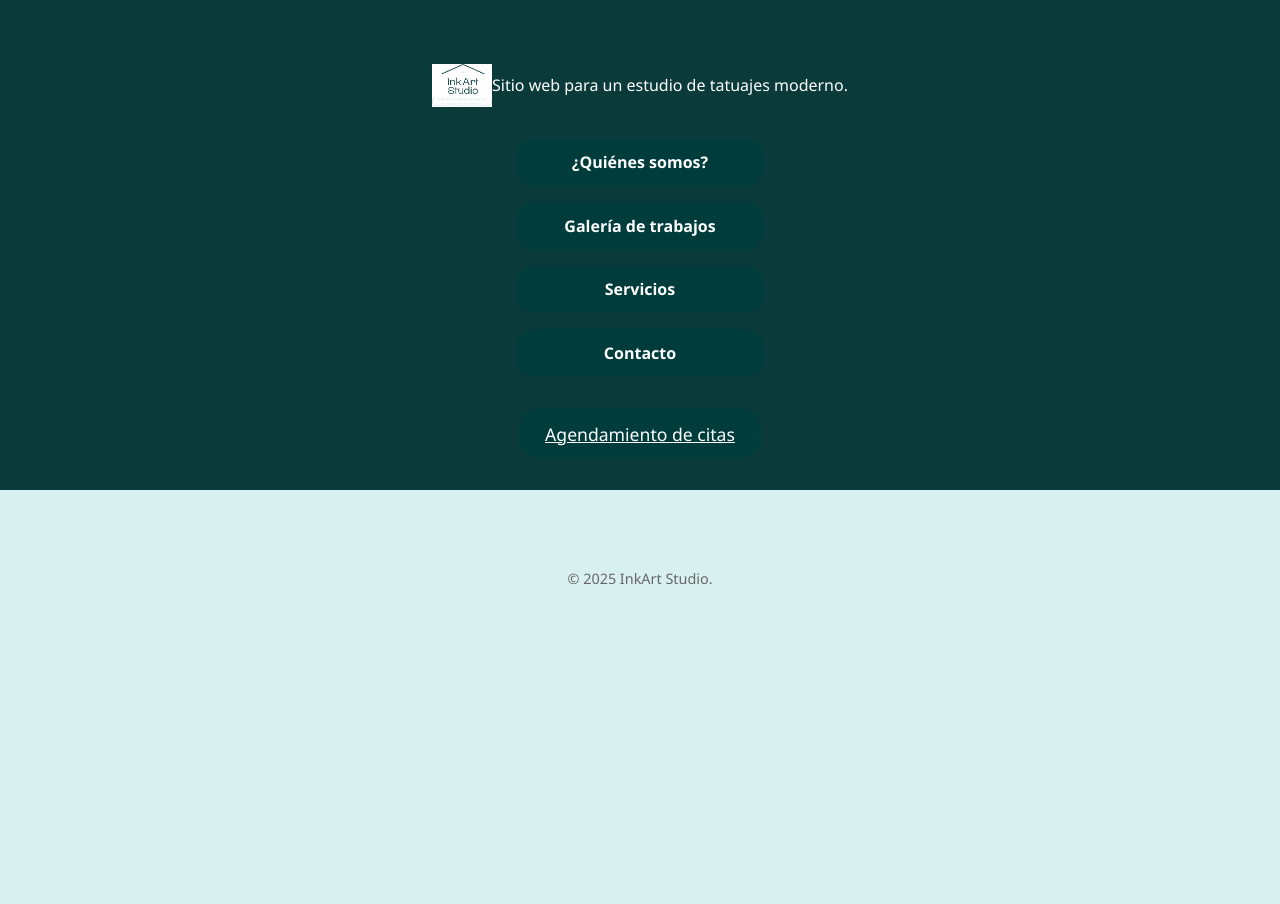
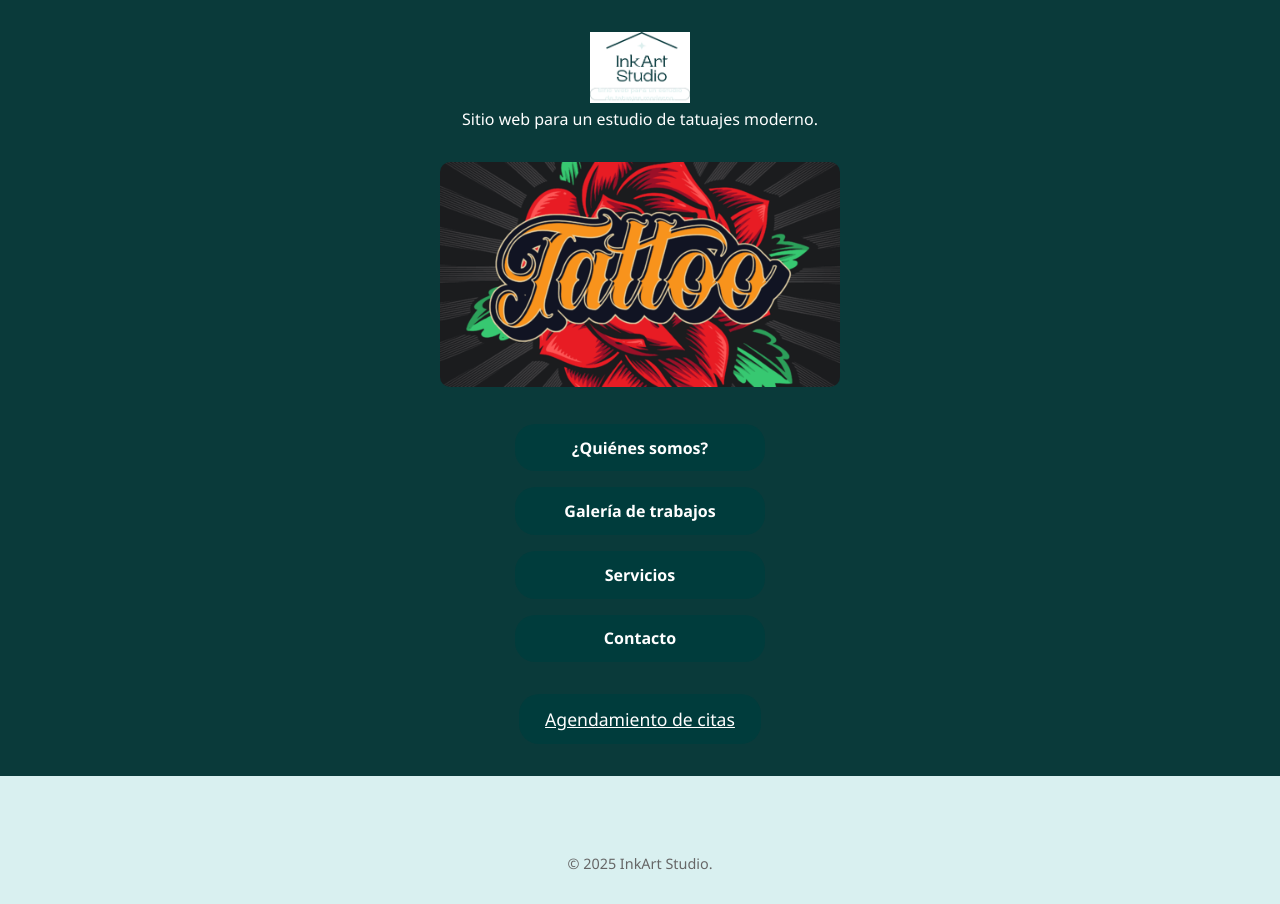
Before and after one commit to SebasAngel/sitio_web, a plain HTML site: page index.html in a window 1280 px wide. Before the commit the page ends 800 px from the top, so only its background shows below. Drawn offline with Linux system fonts and the light colour scheme.

Commit message:
Se incluyen imagenes y ajusta CSS

```diff
--- a/css/styles.css
+++ b/css/styles.css
@@ -35,17 +35,16 @@ header p {
 /* -------------------------------
    Logo para index.html
 -------------------------------- */
-.logo {
-  display: flex;
-  justify-content: center;
-  align-items: center;
-  margin: 2rem auto 1rem;
+.logo img {
+  width: 100px;
 }
 
-.logo img {
-  width: 60px;
-  max-width: 100%;
+@media (max-width: 768px) {
+  .logo img {
+    width: 80px;
+  }
 }
+
 
 /* -------------------------------
    Sección principal (index.html)
@@ -227,3 +226,15 @@ footer {
     width: 100%;
   }
 }
+/* Estilo para la imagen en la parte inferior */
+.footer-image {
+  text-align: center; /* Centra la imagen */
+  margin-top: 2rem; /* Espacio superior para separarla del contenido anterior */
+}
+
+.footer-image img {
+  width: 100%; /* Ajusta el tamaño de la imagen al ancho del contenedor */
+  max-width: 400px;
+  height: auto;
+  border-radius: 10px;
+}
--- a/index.html
+++ b/index.html
@@ -1,6 +1,7 @@
 <!--
 REFLEXIÓN:
-Una de las principales dificultades al construir la PWA fue lograr que todos los componentes funcionaran offline correctamente mediante el service worker. Otro reto fue adaptar los estilos para móviles sin sacrificar diseño.
+Una de las principales dificultades al construir la PWA fue lograr que todos los componentes funcionaran offline correctamente mediante el service worker.
+Otro reto fue adaptar los estilos para móviles sin sacrificar diseño.
 
 ¿Es válido crear siempre una app web de forma progresiva?
 Sí, ya que garantiza accesibilidad, rendimiento mejorado y posibilidad de uso offline, brindando una experiencia de usuario más sólida y moderna, sin importar el dispositivo.
@@ -26,6 +27,9 @@ Sí, ya que garantiza accesibilidad, rendimiento mejorado y posibilidad de uso o
       <img src="./img/logo.png" alt="InkArt Studio">
       <p>Sitio web para un estudio de tatuajes moderno.</p>
     </div>
+    <section class="footer-image">
+    <img src="./img/tatuaje.png" alt="tatuaje" />
+  </section>
     <nav class="nav">
       <ul class="menu">
         <li><a href="quienes" role="link">¿Quiénes somos?</a></li>
@@ -54,6 +58,7 @@ Sí, ya que garantiza accesibilidad, rendimiento mejorado y posibilidad de uso o
       });
     }
   </script>
+
 </body>
 
 </html>
```
Also changed, not shown: img/tatuaje.png (added).
